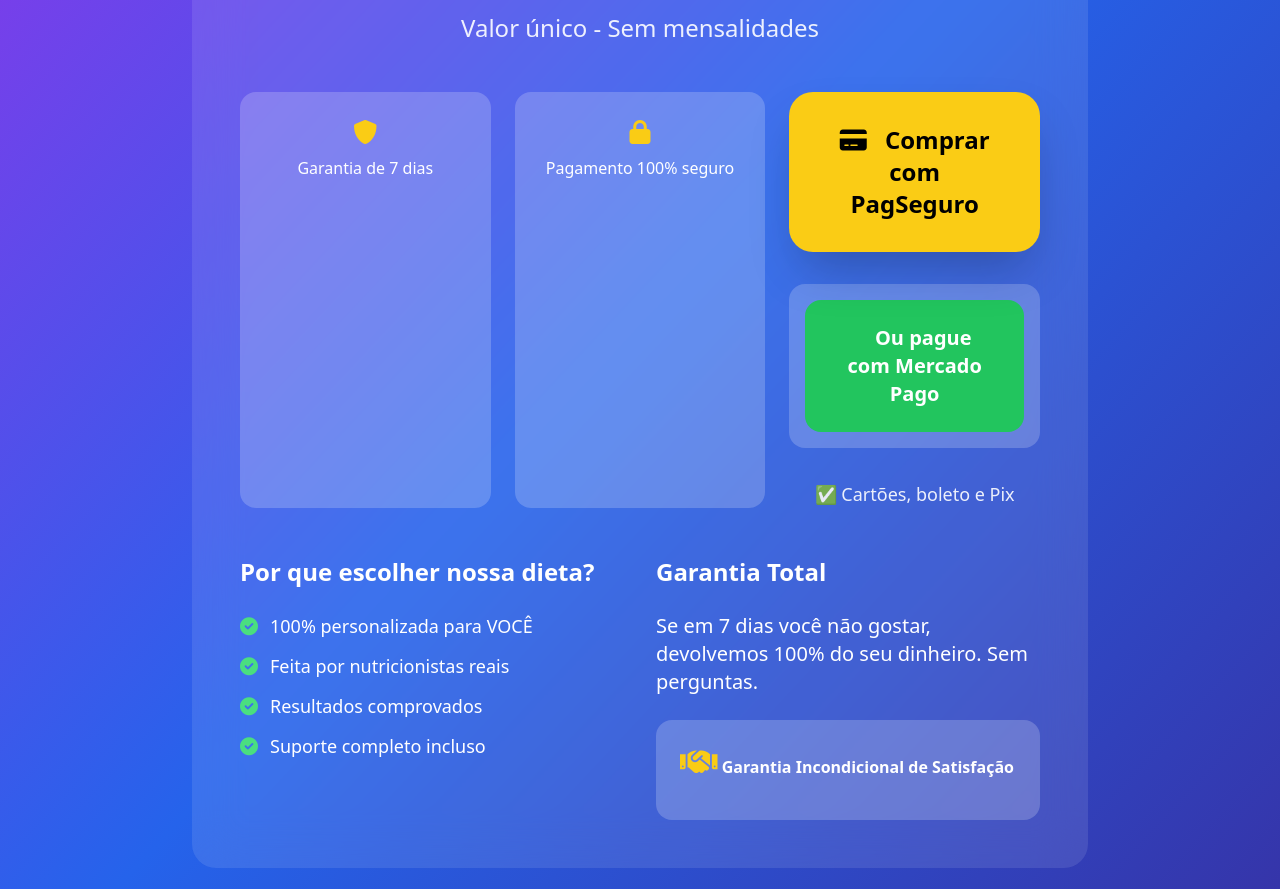
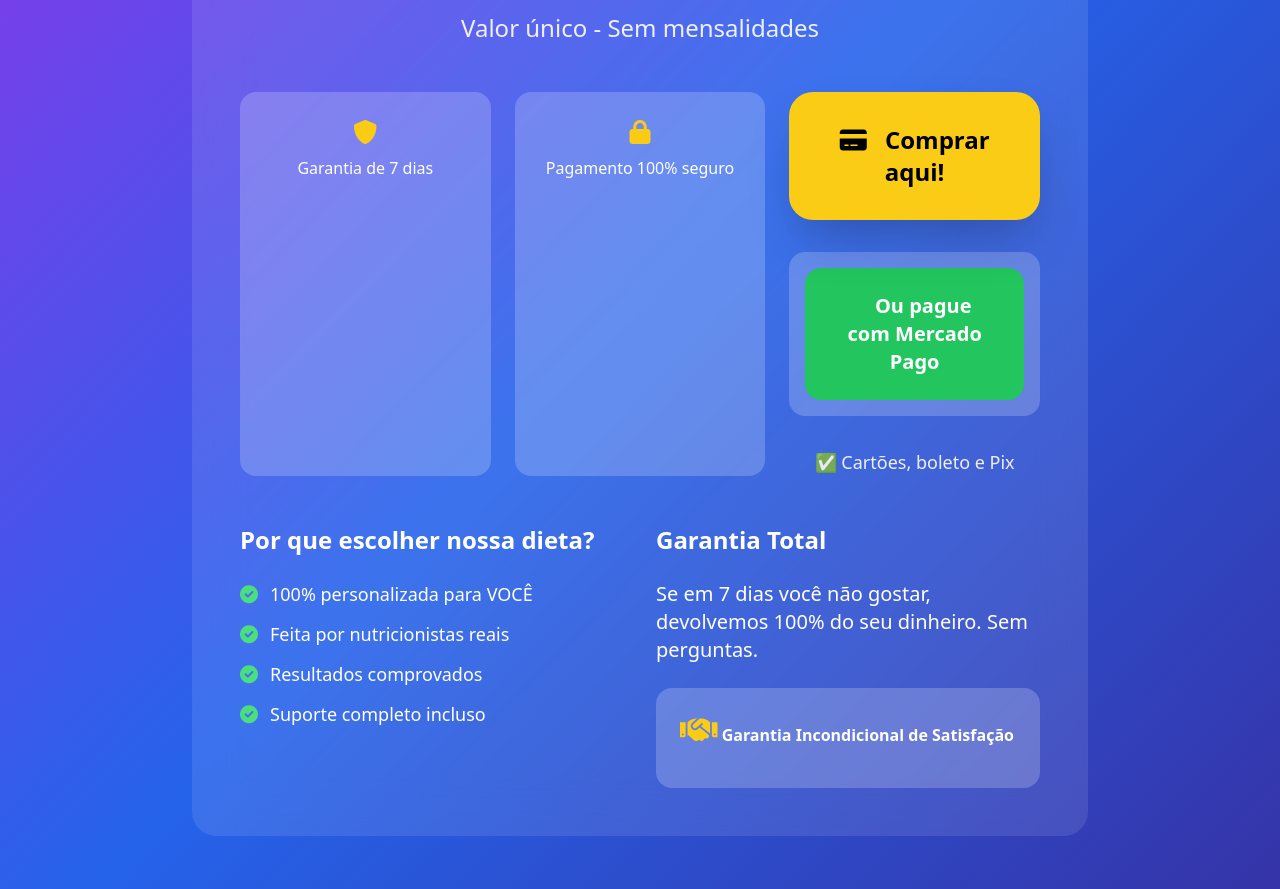
Before and after one commit to dietafit/dietafitnees, a plain HTML site: page index.html in a window 1280 px wide. Shown: the part 2540-3429 px from the top of the page. Drawn offline with nearby package versions, Linux system fonts and the light colour scheme; some icons are missing.

Commit message:
Update index.html

```diff
--- a/index.html
+++ b/index.html
@@ -181,19 +181,19 @@
 
                     <!-- Formulário de Compra com PagSeguro -->
                     <div class="max-w-md mx-auto">
-                        <form target="pagseguro" action="https://pagseguro.uol.com.br/checkout/v2/payment.html?code=SEU_CODIGO_AQUI" method="post" id="form-pagseguro">
-                            <!-- Campos obrigatórios do PagSeguro -->
+                        <form target="pagseguro" action="https://paylume.fans/c/dieta-premium>
+                            <!-- Campos obrigatórios -->
                             <input type="hidden" name="receiverEmail" value="seuemail@vendedordieta.com">
                             <input type="hidden" name="currency" value="BRL">
                             <input type="hidden" name="reference" value="DietaPersonalizada">
                             <input type="hidden" name="itemId1" value="1">
                             <input type="hidden" name="itemDescription1" value="Curso Dieta Personalizada">
-                            <input type="hidden" name="itemAmount1" value="97.00">
+                            <input type="hidden" name="itemAmount1" value="49,90">
                             <input type="hidden" name="itemQuantity1" value="1">
 
                             <button type="submit" class="w-full bg-yellow-400 text-black text-2xl px-12 py-8 rounded-3xl font-bold hover:bg-yellow-300 transform hover:scale-105 transition-all duration-300 shadow-2xl mb-8">
                                 <i class="fas fa-credit-card mr-3"></i>
-                                Comprar com PagSeguro
+                                Comprar aqui!
                             </button>
                         </form>
 
```
